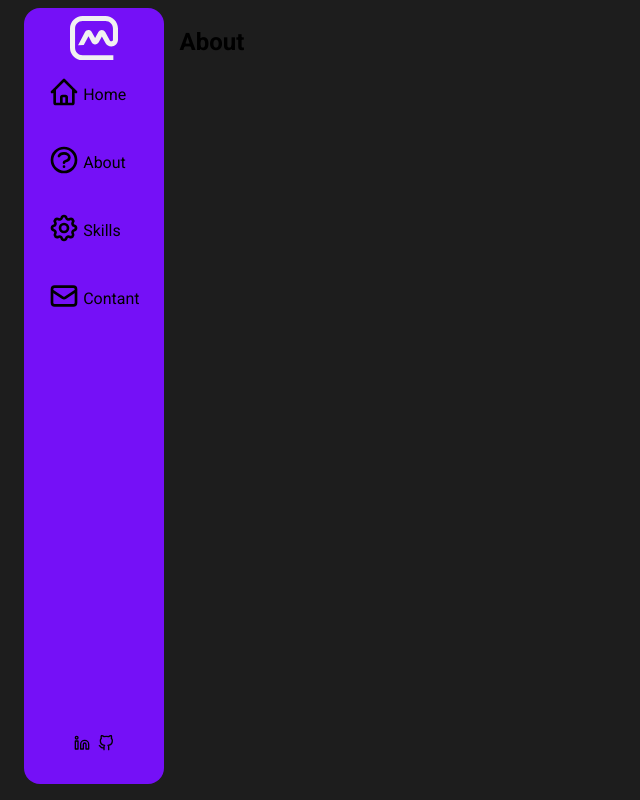
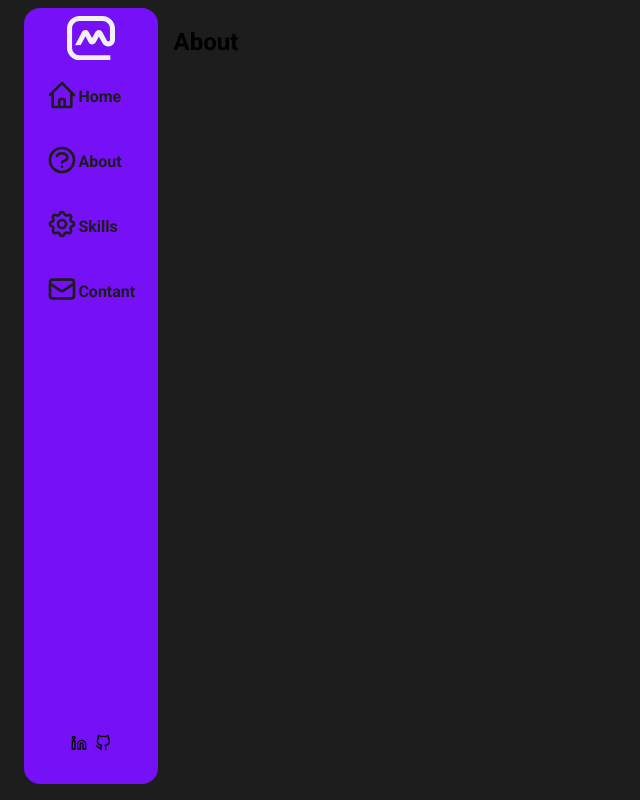
Before and after one commit to mohammadrezaalizade/personalWebsite, a Next.js app: page /about in a window 1280 px wide. Shown: the whole page, without its empty margins (0-640 px from the left). Built offline with nearby package versions, Linux system fonts and the light colour scheme.

Commit message:
ADD style to header

```diff
--- a/components/header/headerLink.module.scss
+++ b/components/header/headerLink.module.scss
@@ -1,17 +1,32 @@
 @use "../../sass/responsive.module.scss" as responsive;
-
+@use "../../sass/color.module.scss" as color;
 .link {
   display: flex;
   align-items: center;
-  gap: 0.2rem;
-  margin: 1rem;
+  margin: 0.5rem;
+  background-color: transparent;
+  padding: 0.4rem;
+  border-radius: 1rem;
   #icon svg {
     height: 2rem;
+    color: color.$secendry;
   }
   #title {
     display: none;
+    font-weight: bold;
+    color: color.$secendry;
     @include responsive.md {
       display: block;
     }
   }
+
+  &:hover {
+    background-color: color.$webOrange;
+    #title {
+      color: color.$white;
+    }
+    #icon svg {
+      color: color.$white;
+    }
+  }
 }
--- a/components/header/index.tsx
+++ b/components/header/index.tsx
@@ -10,13 +10,22 @@ import {
 } from "@heroicons/react/outline";
 import Linkeden from "../../public/assets/icons/Linkeden";
 import GitHub from "../../public/assets/icons/GitHub";
+import Link from "next/link";
 const Header = () => {
   return (
     <header className={classes.container}>
-      <Logo id={classes.logo} />
+      <Link href="/">
+        <a>
+          <Logo id={classes.logo} />
+        </a>
+      </Link>
       <div className={classes.navigator}>
         <HeaderLink title="Home" href="/" icon={<HomeIcon />} />
-        <HeaderLink title="About" href="/about" icon={<QuestionMarkCircleIcon />} />
+        <HeaderLink
+          title="About"
+          href="/about"
+          icon={<QuestionMarkCircleIcon />}
+        />
         <HeaderLink title="Skills" href="/skills" icon={<CogIcon />} />
         <HeaderLink title="Contant" href="/contact" icon={<MailIcon />} />
       </div>
--- a/sass/color.module.scss
+++ b/sass/color.module.scss
@@ -1,4 +1,5 @@
 $primery: #7510f7;
 $secendry: #1d1d1d;
-
-$white:#f1f1f1
+$webOrange: #f8a700;
+$sun: #f9b50a;
+$white: #f1f1f1;
```
